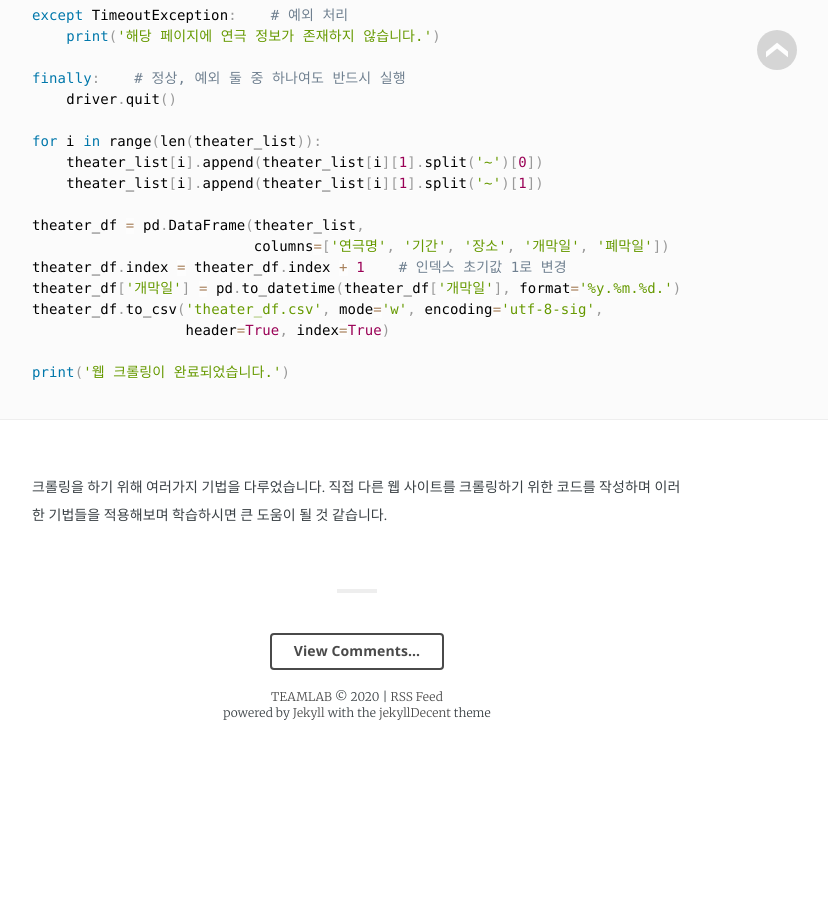
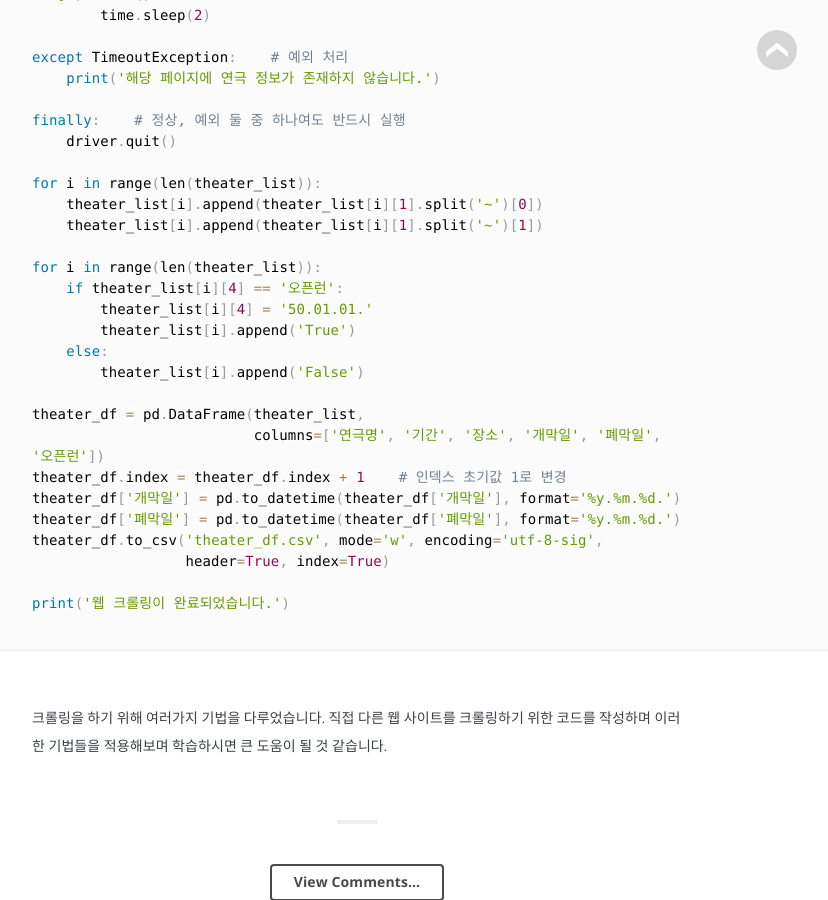
Before and after one commit to TeamLab/jekyllDecent, a Jekyll site: the page built from _posts/2020-01-17-Selenium으로 네이버 연극 데이터 크롤링하기 with Python.md, in a window 1280 px wide and 900 px high, scrolled down 10397 px. Shown: the whole window, without its empty margins (283-1111 px from the left). Built offline with Jekyll 4.4.1, drawn with Linux system fonts in a browser that asks for light colours; some web fonts are replaced; before the commit the page ends 11139 px from its top, so only the background shows below that; some of the changed text lies outside the part shown.

Commit message:
네이버 연극 데이터 관리 수정 by @Jiheon-Lee

````diff
--- a/_posts/2020-01-17-Selenium으로 네이버 연극 데이터 크롤링하기 with Python.md
+++ b/_posts/2020-01-17-Selenium으로 네이버 연극 데이터 크롤링하기 with Python.md
@@ -235,19 +235,20 @@ import pandas as pd
 
 ```python
 theater_df = pd.DataFrame(theater_list,
-                          columns=['연극명', '기간', '장소', '개막일', '폐막일'])
+                          columns=['연극명', '기간', '장소', '개막일', '폐막일', '오픈런'])
 theater_df.index = theater_df.index + 1    # 인덱스 초기값 1로 변경
 theater_df['개막일'] = pd.to_datetime(theater_df['개막일'], format='%y.%m.%d.')
+theater_df['폐막일'] = pd.to_datetime(theater_df['폐막일'], format='%y.%m.%d.')
 theater_df.to_csv('theater_df.csv', mode='w', encoding='utf-8-sig',
                   header=True, index=True)
 ```
 
 theater_list를 Pandas.DataFrame으로 다음과 같이 표현할 수 있다.
 
-![theater_df](https://user-images.githubusercontent.com/48443734/72586367-cab28080-3934-11ea-8e2f-a7df9b4ee6b1.png)
+![theater_df](https://user-images.githubusercontent.com/48443734/72877924-48afc680-3d3d-11ea-8e88-828df67bf9a2.png)
 
 theater_df를 csv 파일의 형태로 저장한다.<br>
-![theater_csv](https://user-images.githubusercontent.com/48443734/72586447-2977fa00-3935-11ea-8092-82aff32730f6.PNG)
+![theater_csv](https://user-images.githubusercontent.com/48443734/72878495-6598c980-3d3e-11ea-8628-0617b17d7467.PNG)
 
 <br>
 
@@ -303,10 +304,18 @@ for i in range(len(theater_list)):
     theater_list[i].append(theater_list[i][1].split('~')[0])
     theater_list[i].append(theater_list[i][1].split('~')[1])
 
+for i in range(len(theater_list)):
+    if theater_list[i][4] == '오픈런':
+        theater_list[i][4] = '50.01.01.'
+        theater_list[i].append('True')
+    else:
+        theater_list[i].append('False')
+
 theater_df = pd.DataFrame(theater_list,
-                          columns=['연극명', '기간', '장소', '개막일', '폐막일'])
+                          columns=['연극명', '기간', '장소', '개막일', '폐막일', '오픈런'])
 theater_df.index = theater_df.index + 1    # 인덱스 초기값 1로 변경
 theater_df['개막일'] = pd.to_datetime(theater_df['개막일'], format='%y.%m.%d.')
+theater_df['폐막일'] = pd.to_datetime(theater_df['폐막일'], format='%y.%m.%d.')
 theater_df.to_csv('theater_df.csv', mode='w', encoding='utf-8-sig',
                   header=True, index=True)
 
````
